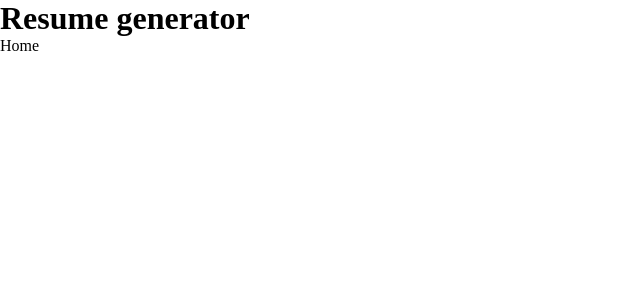
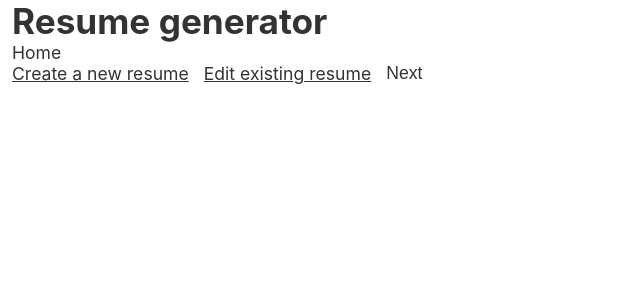
Before and after one commit to ratigumashvili/ol-academy-resume-generator-final-project, a React (Create React App) app: page / in a window 1280 px wide. Shown: the top 300 px of the page, without its empty margins (0-640 px from the left). Built offline with nearby package versions, Linux system fonts and the light colour scheme.

Commit message:
added bootstrap layout

```diff
--- a/package.json
+++ b/package.json
@@ -3,6 +3,7 @@
   "version": "0.1.0",
   "private": true,
   "dependencies": {
+    "bootstrap": "^5.2.2",
     "react": "^18.2.0",
     "react-dom": "^18.2.0",
     "react-router-dom": "^6.4.3",
--- a/src/App.js
+++ b/src/App.js
@@ -9,7 +9,7 @@ import NotFound from "./pages/NotFound";
 
 function App() {
   return (
-    <div className="App">
+    <div className="App container-fluid">
       <h1>Resume generator</h1>
       <Routes>
         <Route path="/*" element={<NotFound />} />
--- a/src/index.js
+++ b/src/index.js
@@ -3,6 +3,7 @@ import ReactDOM from "react-dom/client";
 import "./index.scss";
 import App from "./App";
 import { BrowserRouter } from "react-router-dom";
+import "bootstrap/dist/css/bootstrap-grid.min.css";
 
 const root = ReactDOM.createRoot(document.getElementById("root"));
 root.render(
--- a/src/index.scss
+++ b/src/index.scss
@@ -3,3 +3,32 @@
   padding: 0;
   box-sizing: border-box;
 }
+
+body {
+  font-family: -apple-system, BlinkMacSystemFont, "Segoe UI", "Roboto", "Oxygen",
+    "Ubuntu", "Cantarell", "Fira Sans", "Droid Sans", "Helvetica Neue",
+    sans-serif;
+  -webkit-font-smoothing: antialiased;
+  -moz-osx-font-smoothing: grayscale;
+
+  color: #333;
+  font-size: 1.1rem;
+}
+
+a {
+  color: inherit;
+}
+
+.btn {
+  background: unset;
+  border: unset;
+  font-size: inherit;
+  color: inherit;
+  cursor: pointer;
+}
+
+.homepage-nav {
+  display: flex;
+  align-items: center;
+  gap: 15px;
+}
--- a/src/pages/Home.jsx
+++ b/src/pages/Home.jsx
@@ -1,5 +1,16 @@
+import { Link } from "react-router-dom";
+
 const Home = () => {
-  return <div>Home</div>;
+  return (
+    <div>
+      Home
+      <div className="homepage-nav">
+        <Link to="/choose-template">Create a new resume</Link>
+        <Link to="/import-resume">Edit existing resume</Link>
+        <button className="btn">Next</button>
+      </div>
+    </div>
+  );
 };
 
 export default Home;
```
Also changed, not shown: 1 other file (tests, documents, lock files or other folders).
